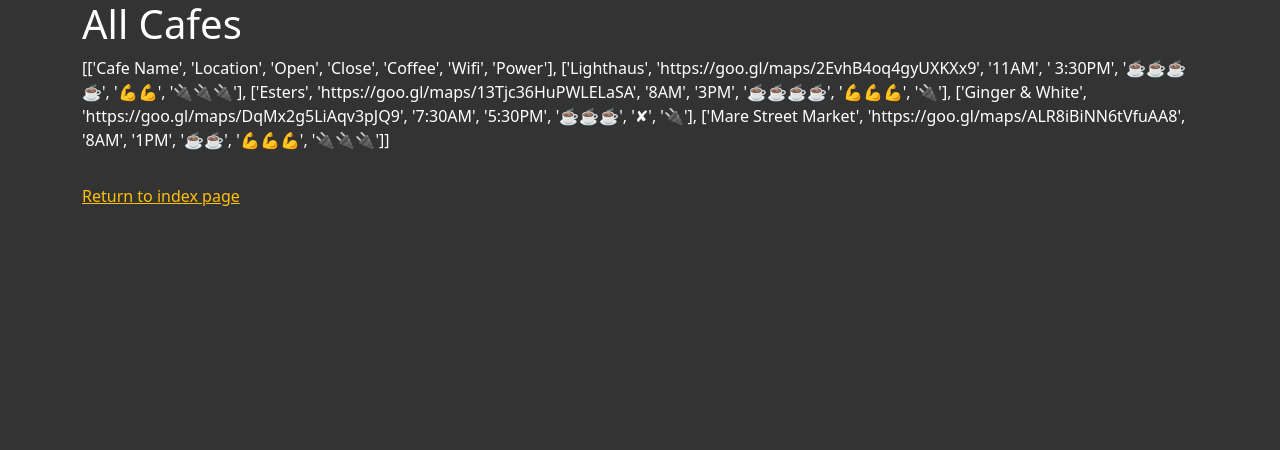
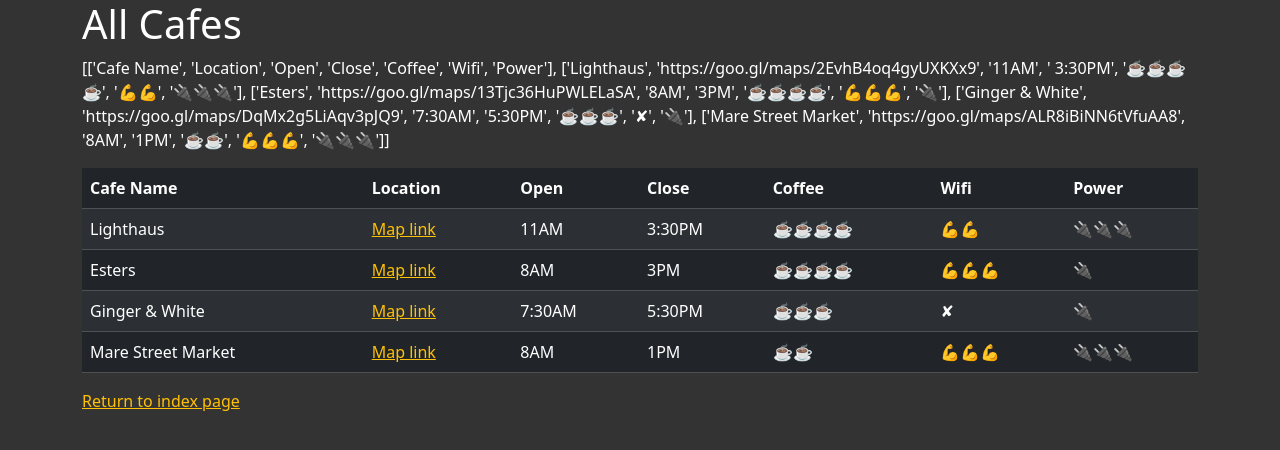
Before and after one commit to vvduth/coffee-wifi, a Flask app: page /cafes in a window 1280 px wide. Shown: the top 450 px of the page. Run offline with Flask 3, Linux system fonts and the light colour scheme; some libraries are stand-ins or nearby versions.

Commit message:
Enhance cafe management features by updating templates and main.py to display cafe data in a table format and improve the cafe addition form with new fields and validation

```diff
--- a/main.py
+++ b/main.py
@@ -1,8 +1,9 @@
-from flask import Flask, render_template
+from flask import Flask, render_template, request
 from flask_bootstrap import Bootstrap5
 from flask_wtf import FlaskForm
 from wtforms import StringField, SubmitField
-from wtforms.validators import DataRequired
+from wtforms.fields.choices import SelectField
+from wtforms.validators import DataRequired, URL, NumberRange
 import csv
 
 '''
@@ -21,10 +22,31 @@
 app = Flask(__name__)
 app.config['SECRET_KEY'] = '8BYkEfBA6O6donzWlSihBXox7C0sKR6b'
 Bootstrap5(app)
+coffe_score = '☕️'
+wifi_score =  '💪'
+zero_score = '✘'
+power_score = '🔌'
 
+def generate_choices(type_of_score):
+    choices = []
+    for i in range(6):
+        if i == 0:
+            choices.append((i, zero_score))
+        else:
+            render_choice = ''
+            for j in range(i):
+                render_choice += type_of_score
+            choices.append((i, render_choice))
+    return choices
 
 class CafeForm(FlaskForm):
-    cafe = StringField('Cafe name', validators=[DataRequired()])
+    coffee_name = StringField('Coffee Name', validators=[DataRequired()])
+    coffee_location_url = StringField('Location URL', validators=[DataRequired(), URL()])
+    coffee_open_time = StringField('Open Time', validators=[DataRequired()])
+    coffee_close_time = StringField('Close Time', validators=[DataRequired()])
+    coffee_rating = SelectField('Coffee Rating',choices=generate_choices(coffe_score), validators=[DataRequired()])
+    wifi_rating = SelectField('Wifi Rating',choices = generate_choices(wifi_score), validators=[DataRequired()])
+    power_outlet_rating = SelectField('Power Outlet Rating', choices=generate_choices(power_score),validators=[DataRequired()])
     submit = SubmitField('Submit')
 
 # Exercise:
@@ -42,7 +64,7 @@
     return render_template("index.html")
 
 
-@app.route('/add')
+@app.route('/add',methods = [ 'GET', 'POST'])
 def add_cafe():
     form = CafeForm()
     if form.validate_on_submit():
@@ -50,6 +72,19 @@
     # Exercise:
     # Make the form write a new row into cafe-data.csv
     # with   if form.validate_on_submit()
+    if request.method == 'POST':
+        if form.validate_on_submit():
+            cafe_name = form.coffee_name.data
+            location_url = form.coffee_location_url.data
+            open_time = form.coffee_open_time.data
+            close_time = form.coffee_close_time.data
+            coffee_rating = int(form.coffee_rating.data)
+            wifi_rating = int(form.wifi_rating.data)
+            power_outlet_rating = int(form.power_outlet_rating.data)
+            print(f'{cafe_name},{location_url},{open_time},{close_time},{coffee_rating},{wifi_rating},{power_outlet_rating}')
+            with open('cafe-data.csv', mode='a', newline='', encoding='utf-8') as csv_file:
+                csv_writer = csv.writer(csv_file, delimiter=',')
+                csv_writer.writerow([cafe_name, location_url, open_time, close_time, coffee_rating, wifi_rating, power_outlet_rating])
     return render_template('add.html', form=form)
 
 
--- a/templates/add.html
+++ b/templates/add.html
@@ -1,5 +1,6 @@
 {% extends 'base.html' %}
 <!--Don't forget your import here-->
+{% from 'bootstrap/form.html' import render_form %}
 {% block title %}Add A New Cafe{% endblock %}
 
 {% block content %}
@@ -10,6 +11,7 @@
       <h1>Add a new cafe into the database</h1>
 
       <!-- This is where your WTForm will go -->
+      {{ render_form(form) }}
 
 	  <p class="space-above"><a href="#">See all cafes</a></p>
 
--- a/templates/cafes.html
+++ b/templates/cafes.html
@@ -8,12 +8,32 @@
     <div class="col-sm-12">
 
       <h1>All Cafes</h1>
-
+        <p>{{ cafes }}</p>
 	  <table class="table table-dark table-striped table-hover">
           <!-- This is where you will write the code to render a Bootstrap
           Table that contains all the information from the
           cafe-data.csv file. -->
-          <p>{{ cafes }}</p>
+          <thead>
+          <tr>
+              {% for column_name in cafes[0] %}
+                <th scope="col">{{ column_name }}</th>
+              {% endfor %}
+          </tr>
+          </thead>
+          <tbody>
+            {% for cafe in cafes[1:] %}
+                <tr>
+                    {% for i in range(7) %}
+                        {% if i == 1 %}
+                            <td><a href="{{ cafe[i] }}">Map link</a></td>
+                        {% else %}
+                            <td>{{ cafe[i] }}</td>
+                        {% endif %}
+                    {% endfor %}
+                </tr>
+            {% endfor %}
+          </tbody>
+
   	  </table>
 
       <p><a href="#">Return to index page</a></p>
```
